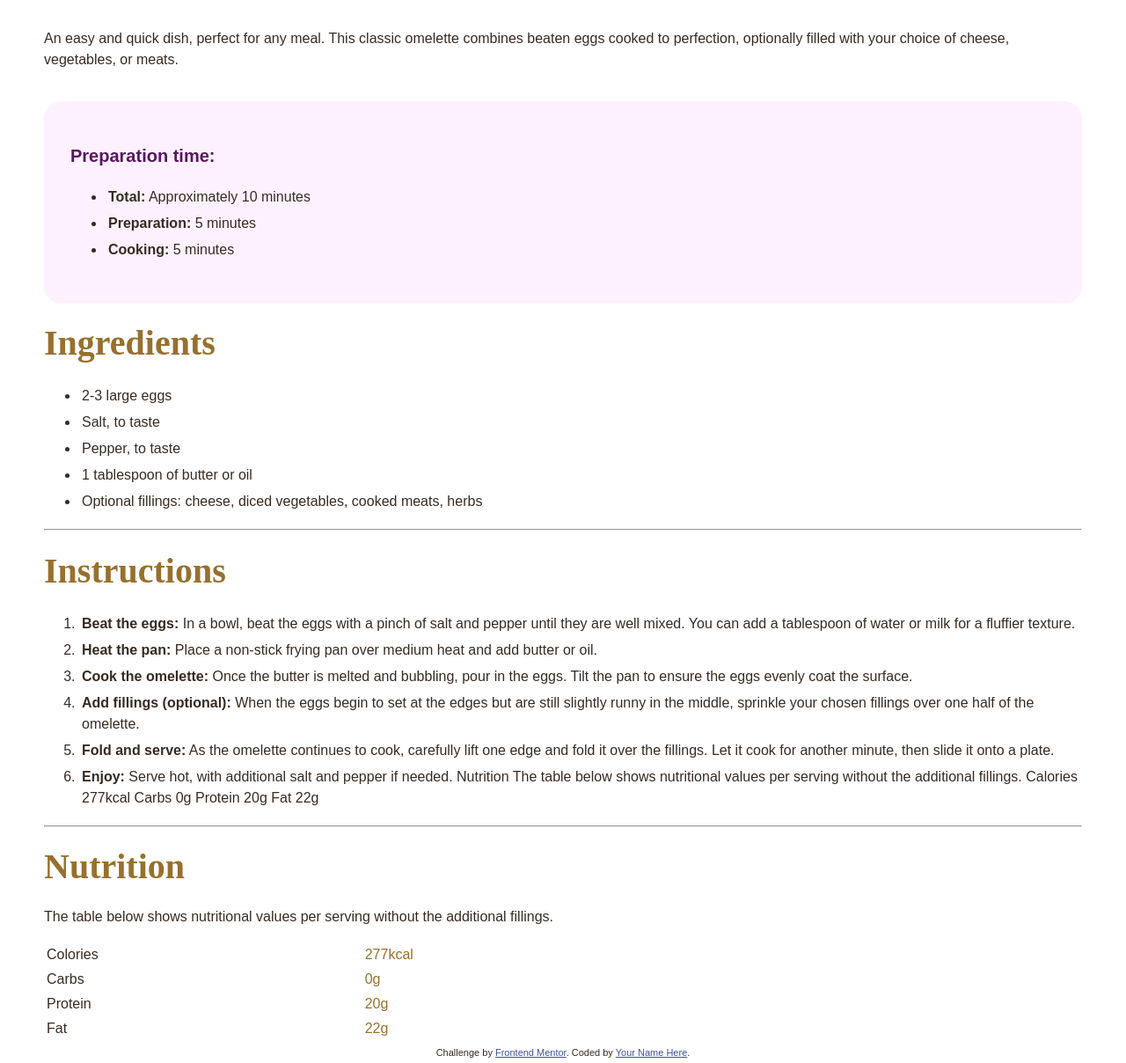
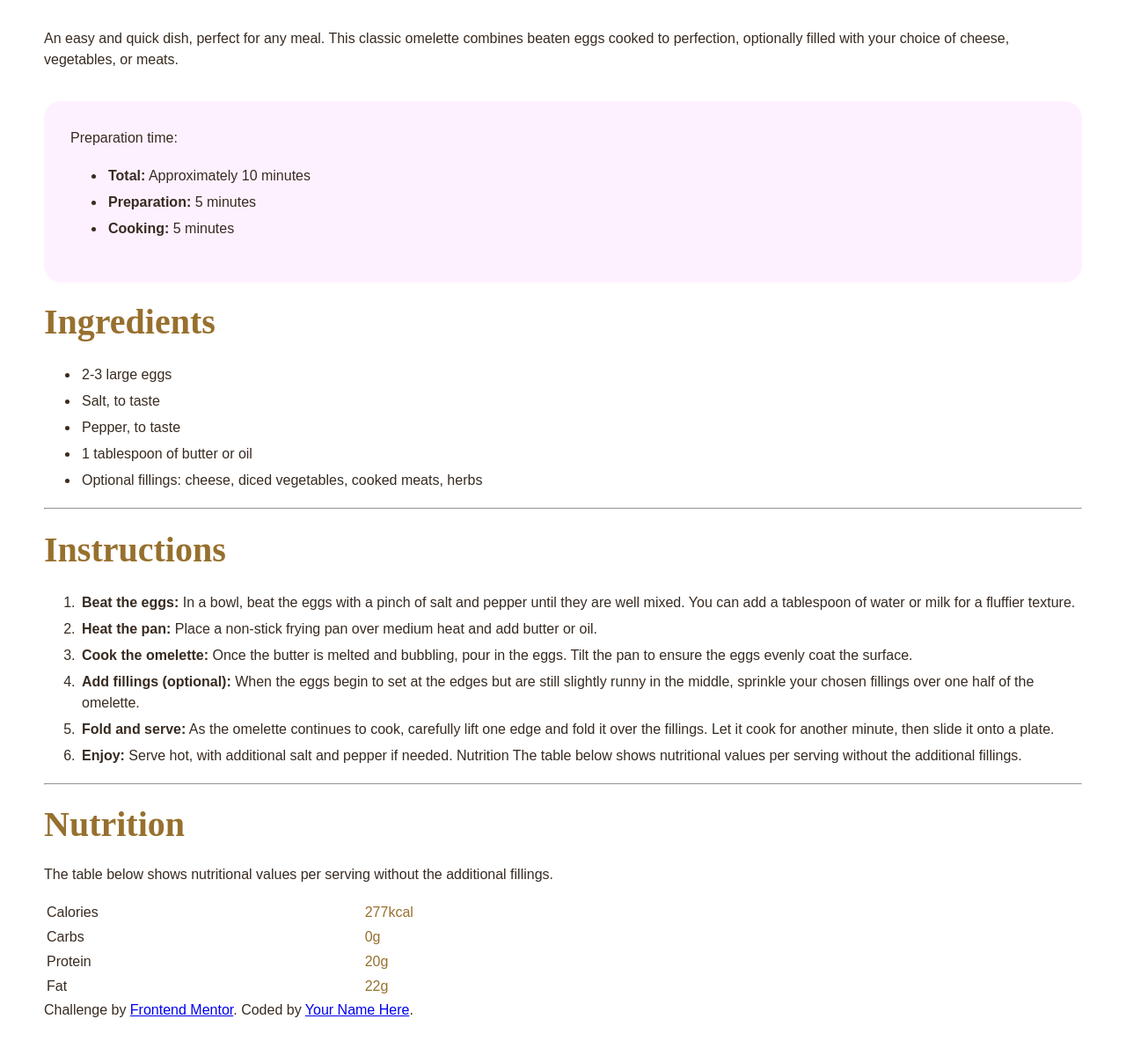
Before and after one commit to nurlanova2012/Recipe-page, a plain HTML site: page index.html in a window 1280 px wide. Shown: the part 706-1914 px from the top of the page at 88% size. After the commit the page ends 1866 px from the top, so only its background shows below. Drawn offline with Linux system fonts and the light colour scheme.

Commit message:
Add files via upload

```diff
--- a/index.html
+++ b/index.html
@@ -16,9 +16,9 @@
     <title>Frontend Mentor | Recipe page</title>
   </head>
   <body>
-    <div class="container">
+    <main>
       <div class="container-top">
-        <div iv class="top-section">
+        <div class="top-section">
           <img
             src="./assets/images/image-omelette.jpeg"
             alt="omelette-img"
@@ -32,7 +32,7 @@
           </p>
         </div>
         <div class="middle-section">
-          <h3 class="content-prep-title">Preparation time:</h3>
+          <span class="content-prep-title">Preparation time:</span>
           <ul class="content-menu">
             <li class="menu-list">
               <strong>Total:</strong> Approximately 10 minutes
@@ -86,8 +86,7 @@
           <li class="menu-list">
             <strong>Enjoy:</strong> Serve hot, with additional salt and pepper
             if needed. Nutrition The table below shows nutritional values per
-            serving without the additional fillings. Calories 277kcal Carbs 0g
-            Protein 20g Fat 22g
+            serving without the additional fillings.
           </li>
         </ol>
       </div>
@@ -100,7 +99,7 @@
         </p>
         <table>
           <tr>
-            <td>Colories</td>
+            <td>Calories</td>
             <td>277kcal</td>
           </tr>
           <tr>
@@ -117,13 +116,12 @@
           </tr>
         </table>
       </div>
-    </div>
-
-    <div class="attribution">
+    </main>
+    <footer>
       Challenge by
       <a href="https://www.frontendmentor.io?ref=challenge" target="_blank"
         >Frontend Mentor</a
       >. Coded by <a href="#">Your Name Here</a>.
-    </div>
+    </footer>
   </body>
 </html>
--- /dev/null
+++ b/styles.css
@@ -0,0 +1,87 @@
+body {
+  min-height: 100vh;
+  margin: 0 auto;
+  padding: 0 50px;
+  font-family: Heebo, sans-serif;
+  font-weight: 400;
+  font-style: normal;
+  font-size: 16px;
+  color: #382b21;
+  line-height: 24px;
+}
+h1 {
+  font-family: "Libre Baskerville", serif;
+  font-weight: 600;
+  font-size: 3.5rem;
+  color: #342b1b;
+  line-height: 3.5rem;
+}
+h2 {
+  font-family: "Libre Baskerville", serif;
+  font-weight: 600;
+  font-size: 2.5rem;
+  color: #97702e;
+  line-height: 24px;
+}
+li {
+  padding: 3px;
+}
+main {
+  margin: 0 auto;
+}
+footer {
+  font-size: 11px;
+  text-align: center;
+}
+footer a {
+  color: hsl(228, 45%, 44%);
+}
+.content-img {
+  border-radius: 20px;
+}
+.top-section {
+  margin-bottom: 35px;
+}
+.middle-section {
+  background-color: #fef1ff;
+  padding: 30px;
+  border-radius: 20px;
+}
+.content-prep-title {
+  font-size: 20px;
+  font-weight: 600;
+  color: #58175e;
+}
+td {
+  padding-right: 300px;
+  &:nth-of-type(even) {
+    color: #97702e;
+  }
+}
+tr {
+  border-bottom: 1px solid;
+}
+
+/*MOBILE VERSION*/
+@media (max-width: 670px) {
+  .content-img {
+    width: 100%;
+    border-radius: 0;
+  }
+  h1 {
+    font-size: 2rem;
+    line-height: 3rem;
+  }
+  h2 {
+    font-size: 1.5rem;
+  }
+  .top-section {
+    margin-bottom: 0px;
+  }
+  .middle-section {
+    padding: 10px;
+  }
+  td {
+    padding-right: 150px;
+  }
+}
```
